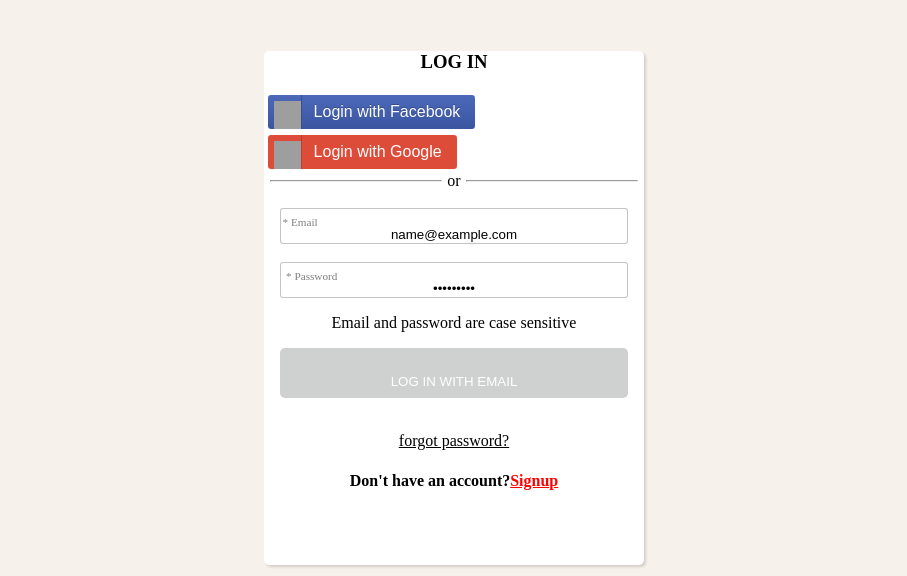
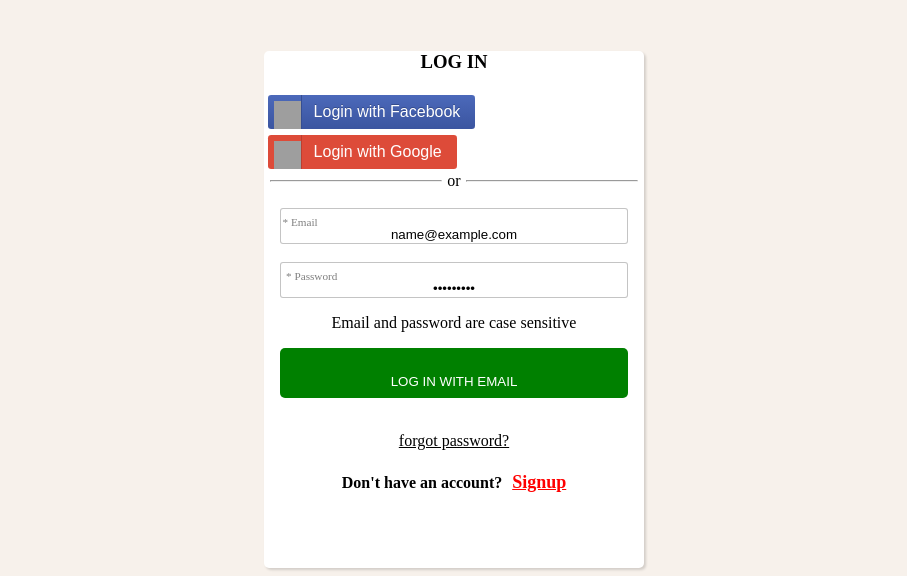
Before and after one commit to Bhavya022/David-s-Bridal-clone, a plain HTML site: page signin.html in a window 1280 px wide. Both pictures are taken after typing "name@example.com", "Sample123" into the empty fields and a click on the input "LOG IN WITH EMAIL". Shown: the part 260-836 px from the top of the page, without its empty margins (186-1093 px from the left). Drawn offline with Linux system fonts and the light colour scheme; no server answers; grey boxes are pictures that could not be loaded.

Commit message:
Update signin.html

```diff
--- a/signin.html
+++ b/signin.html
@@ -291,10 +291,10 @@ h4{
       </div>
       <p>Email and password are case sensitive</p>
       <div class="inputField">
-      <input type="submit" id="sub"value="LOG IN WITH EMAIL"/>
+      <input type="submit" id="sub"value="LOG IN WITH EMAIL" onclick="color()"/>
       </div><br>
       <P ><span><u>forgot password?</u></span></P>
-      <p ><h4 >Don't have an account?<span id="s"><u>Signup</u></span></h4></p><br><br><br>
+      <p ><h4 >Don't have an account?<a href="./signup.html"><span id="s"><u id="s">Signup</u></a></span></h4></p><br><br><br>
        </form>
 
 
@@ -302,7 +302,9 @@ h4{
 
     </div>
     <script>
-
+      function color(){
+      document.getElementById("sub").style.backgroundColor="Green";
+    }
       var submit = document.getElementById("sub");
       var form = document.getElementById("submit");
 
@@ -334,6 +336,7 @@ break;
 console.log(flag)
 let Name=localStorage.getItem("username")
 if(flag){
+  swal("Here's a message!", "It's pretty, isn't it?");
 alert("WELCOME"+" "+Name)
 if(email.includes("admin")){
   window.location.href="./admin.html"
```
